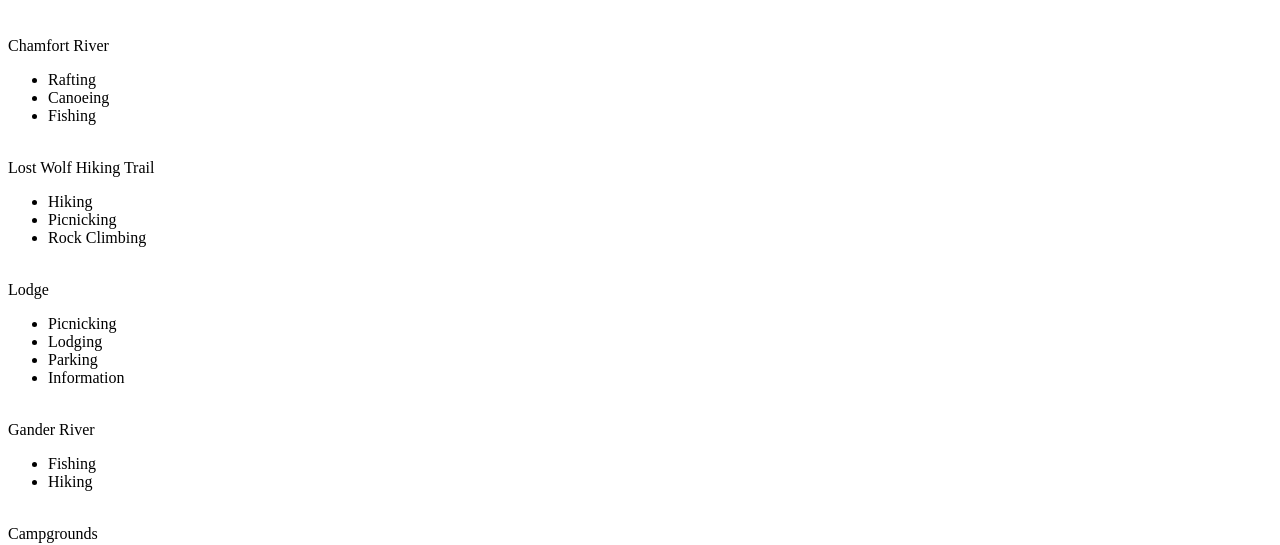
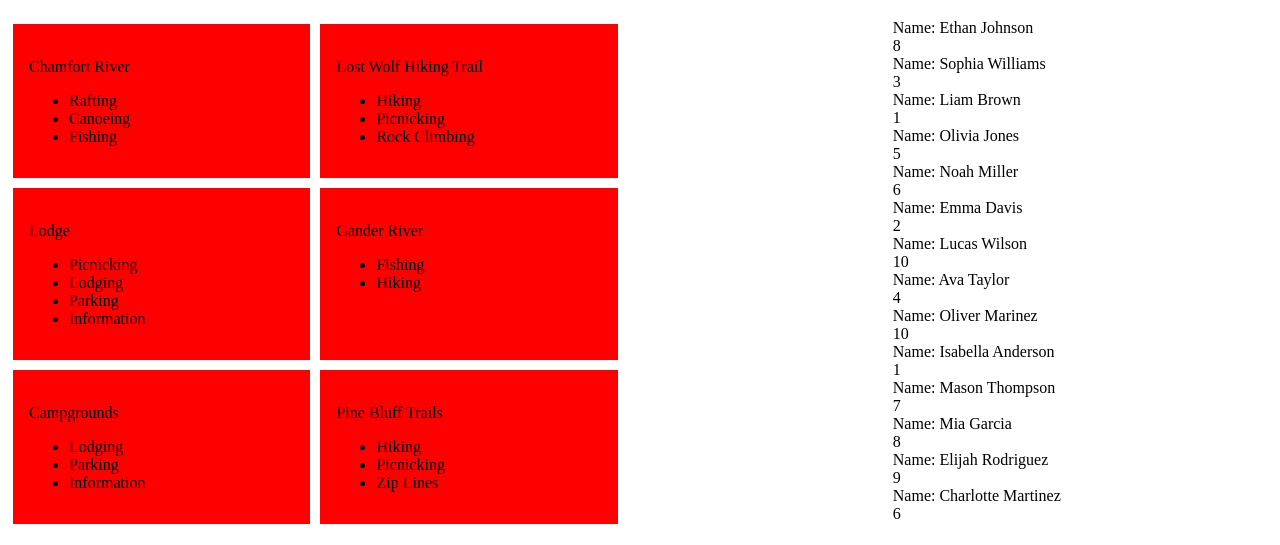
Before and after one commit to NSS-Day-Cohort-69/cider-falls-bucky, a plain HTML site: page index.html in a window 1280 px wide. Shown: the part 273-818 px from the top of the page. Drawn offline with Linux system fonts and the light colour scheme.

Commit message:
Started the styling for the areas list

```diff
--- a/styles/main.css
+++ b/styles/main.css
@@ -1,3 +1,23 @@
+#main-content {
+    display: flex;
+    flex-direction: row;
+}
+
 .logo {
     max-width: 500px;
 }
+
+#area-list {
+    display: flex;
+    flex-wrap: wrap;
+    flex-basis: 70%;
+}
+
+.area-card {
+    background-color: red;
+    flex-basis: 30%;
+    justify-content: space-between;
+    margin: 5px;
+    padding: 1em;
+
+}
```
